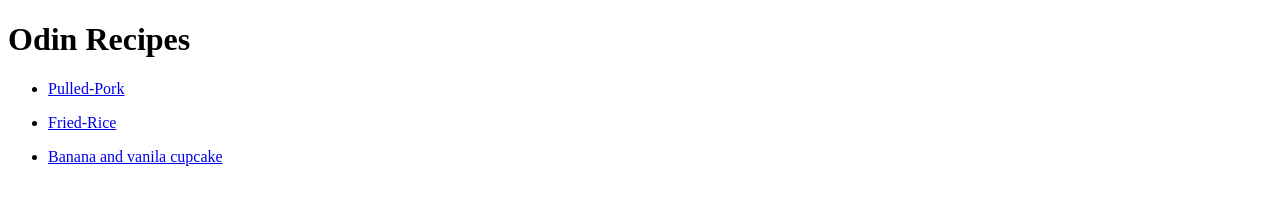
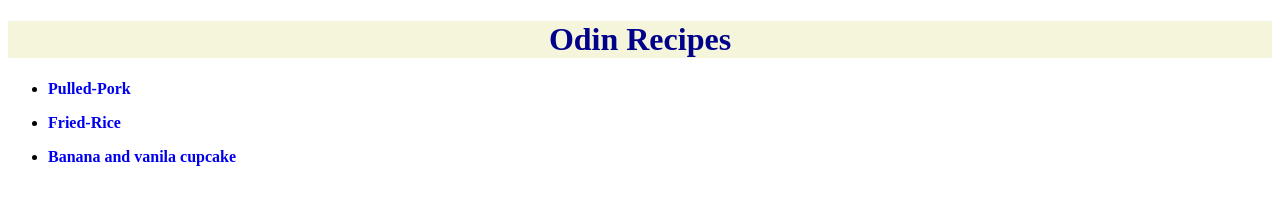
Before and after one commit to abdulsomod1/theodin-recipes, a website: page index.html in a window 1280 px wide. Drawn offline with Linux system fonts and the light colour scheme.

Commit message:
Add new style to my files

```diff
--- /dev/null
+++ b/index.css
@@ -0,0 +1,11 @@
+h1 {
+  text-align: center;
+  background-color: beige;
+  font-weight: bold;
+  color: darkblue;
+}
+
+a {
+  text-decoration: none;
+  font-weight: bold;
+}
--- a/index.html
+++ b/index.html
@@ -5,11 +5,12 @@
     <meta http-equiv="X-UA-Compatible" content="IE=edge" />
     <meta name="viewport" content="width=device-width, initial-scale=1.0" />
     <title>Document</title>
+    <link rel="stylesheet" href="index.css">
   </head>
 
   <body>
     <h1>Odin Recipes</h1>
-    <ul>
+    <ul class="recipes">
       <li>
         <p><a href="recipes/pulled-pork-recipes.html">Pulled-Pork </a></p>
       </li>
--- a/recipes/index.css
+++ b/recipes/index.css
@@ -1,3 +1,12 @@
 img {
   width: 30%;
 }
+
+body {
+  font-family: system-ui, -apple-system, BlinkMacSystemFont, 'Segoe UI', Roboto, Oxygen, Ubuntu, Cantarell, 'Open Sans', 'Helvetica Neue', sans-serif;
+}
+
+h1 {
+  text-align: center;
+  background-color: aliceblue;
+}
```
